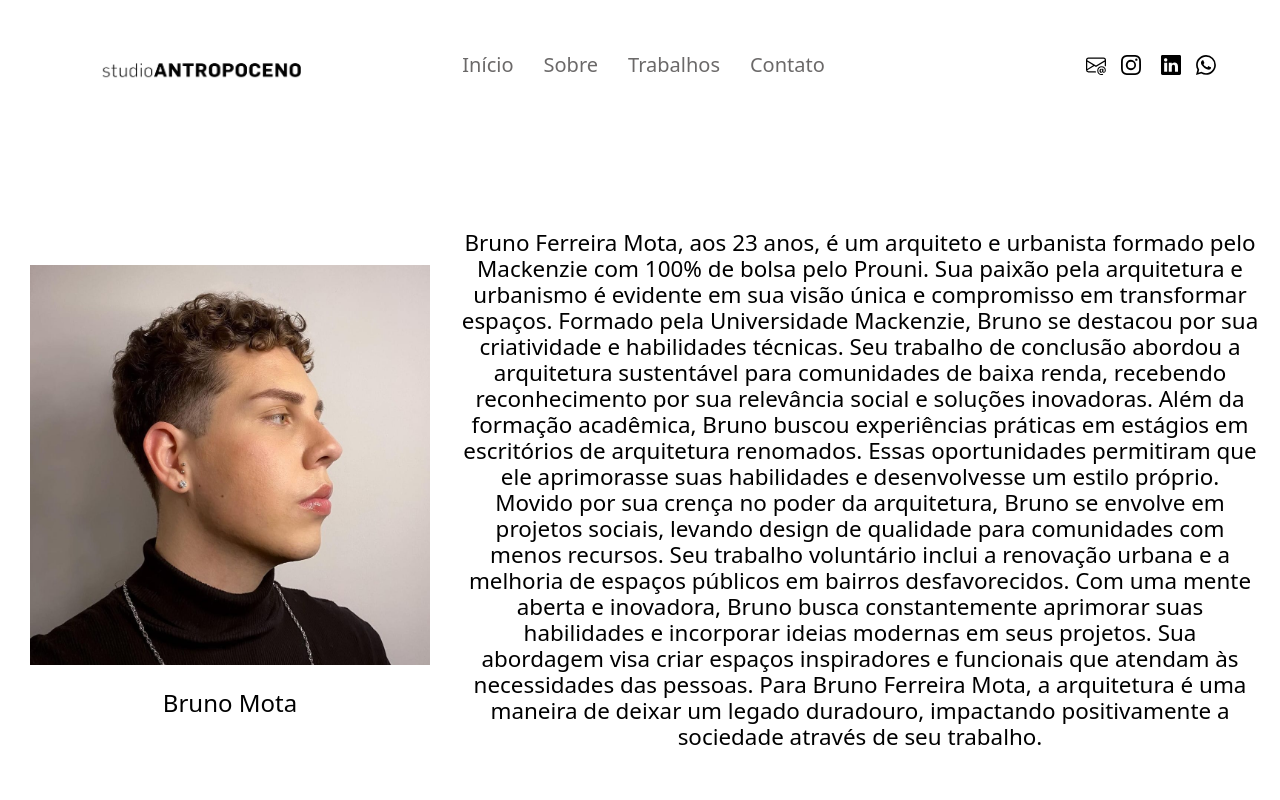
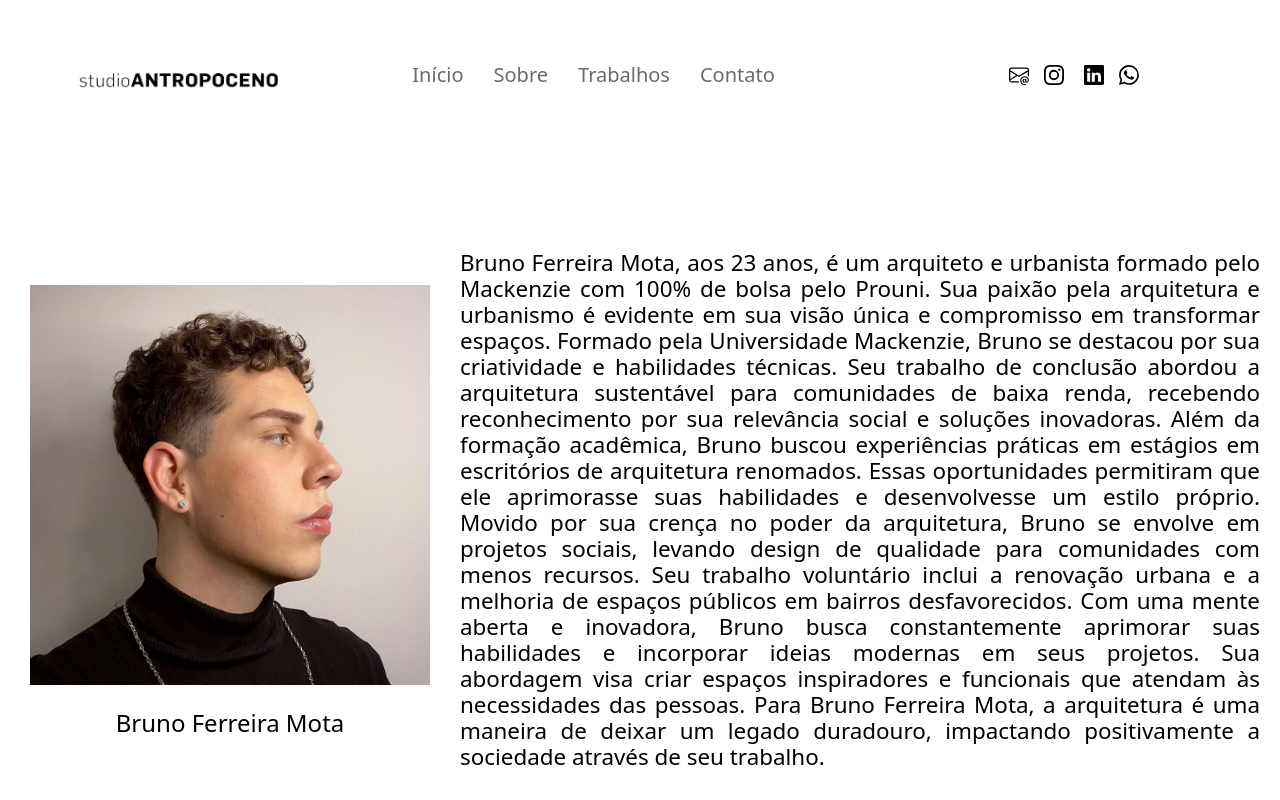
Before and after one commit to anthonythom/StudioAntropoceno, a React (Vite) app in the folder my-project/: page /sobre in a window 1280 px wide. Built offline with nearby package versions, Linux system fonts and the light colour scheme.

Commit message:
att navbar and sobre mim

```diff
--- a/my-project/package.json
+++ b/my-project/package.json
@@ -11,7 +11,9 @@
   },
   "dependencies": {
     "@react-navigation/native": "^6.1.6",
+    "bootstrap": "^5.3.0",
     "react": "^18.2.0",
+    "react-bootstrap": "^2.7.4",
     "react-dom": "^18.2.0",
     "react-router-dom": "^6.12.1",
     "styled-components": "^6.0.0-rc.3"
--- a/my-project/src/components/Navbar.jsx
+++ b/my-project/src/components/Navbar.jsx
@@ -1,4 +1,4 @@
-import React from "react";
+import React, { useState } from "react";
 import styled from "styled-components";
 import { Link } from "react-router-dom";
 
@@ -10,7 +10,8 @@ const Section = styled.div`
 const Container = styled.div`
   display: flex;
   align-items: center;
-  justify-content: space-between;
+  justify-content: space-around;
+  padding: 10px;
 `;
 
 const Links = styled.div`
@@ -18,6 +19,7 @@ const Links = styled.div`
 
   cursor: pointer;
 `;
+
 
 const Social = styled.div`
   display: flex;
@@ -32,15 +34,24 @@ const Logo = styled.img`
   height: 30px;
 
   cursor: pointer;
-  margin-left: 100px;
+
+
+
 `;
 
 const List = styled.ul`
   display: flex;
   gap: 30px;
   margin-right: 100px;
-  @media only screen and (max-width: 768px) {
-    display: none;
+
+  list-style: none;
+  @media (max-width: 768px) {
+    display: ${({ isOpen }) => (isOpen ? "flex" : "none")};
+    flex-direction: column;
+   align-items: center;
+    width: 100%;
+    margin-top: 10px;
+
   }
 `;
 
@@ -69,17 +80,41 @@ const ListItem = styled.li`
   }
 `;
 
+const MenuButton = styled.button`
+  display: none;
+
+  @media (max-width: 768px) {
+    display: block;
+  }
+`;
+
+
 const Navbar = () => {
+
+  const [isOpen, setIsOpen] = useState(false);
+
+  const handleMenuToggle = () => {
+    setIsOpen(!isOpen);
+  };
+
   return (
     <Section>
       <Container>
+
         <Link to="/">
           <Logo src="./img/logo.png" />
         </Link>
 
+        <MenuButton onClick={handleMenuToggle}>
+
+
+          <svg xmlns="http://www.w3.org/2000/svg" width="40" height="40" fill="currentColor" class="bi bi-list" viewBox="0 0 16 16">
+  <path fill-rule="evenodd" d="M2.5 12a.5.5 0 0 1 .5-.5h10a.5.5 0 0 1 0 1H3a.5.5 0 0 1-.5-.5zm0-4a.5.5 0 0 1 .5-.5h10a.5.5 0 0 1 0 1H3a.5.5 0 0 1-.5-.5zm0-4a.5.5 0 0 1 .5-.5h10a.5.5 0 0 1 0 1H3a.5.5 0 0 1-.5-.5z"/>
+</svg></MenuButton>
+
         <Links>
-          <List to="/">
-            <Link class="nav-link" href="./#home">
+          <List isOpen={isOpen}>
+            <Link to="/">
               <ListItem>Início</ListItem>
             </Link>
 
--- a/my-project/src/pages/Contato/Contato.jsx
+++ b/my-project/src/pages/Contato/Contato.jsx
@@ -33,8 +33,13 @@ align-items: center;
 
 
 
-  @media only screen and (max-width: 768px) {
-    justify-content: center;
+    @media (max-width: 768px) {
+      width: 100%;
+    height: 100%;
+    border-radius: 10px;
+    margin: 5rem auto 0 auto;
+
+
   }
 `;
 
@@ -44,18 +49,12 @@ display: flex;
 font-size: 50px;
   font-weight: 200px;
   justify-content: center;
-
+flex-direction: column;
+align-items: center;
+gap: 20px;
 
 `;
-const Line = styled.img`
- width: 30px;
-  margin-left: 25vh;
-  display: flex;
-align-items: center;
- justify-items: center;
-  justify-content: center;
 
-`;
 
 
 const Desc = styled.p`
@@ -158,9 +157,12 @@ const Contato = () => {
       <Container>
         <Left>
           <Form ref={ref} onSubmit={handleSubmit}>
-            <Title>Contato</Title>
+            <Title>Contato
+            <svg xmlns="http://www.w3.org/2000/svg" width="25" height="25" fill="currentColor" class="bi bi-envelope-open" viewBox="0 0 16 16">
+  <path d="M8.47 1.318a1 1 0 0 0-.94 0l-6 3.2A1 1 0 0 0 1 5.4v.817l5.75 3.45L8 8.917l1.25.75L15 6.217V5.4a1 1 0 0 0-.53-.882l-6-3.2ZM15 7.383l-4.778 2.867L15 13.117V7.383Zm-.035 6.88L8 10.082l-6.965 4.18A1 1 0 0 0 2 15h12a1 1 0 0 0 .965-.738ZM1 13.116l4.778-2.867L1 7.383v5.734ZM7.059.435a2 2 0 0 1 1.882 0l6 3.2A2 2 0 0 1 16 5.4V14a2 2 0 0 1-2 2H2a2 2 0 0 1-2-2V5.4a2 2 0 0 1 1.059-1.765l6-3.2Z"/>
+</svg>
+            </Title>
 
-            <Line src="./img/line.png" />
 
             <Desc>
               Sinta-se à vontade para entrar em contato comigo enviando o formulário abaixo e retornarei o mais breve possível.</Desc>
--- a/my-project/src/pages/Home/Home.jsx
+++ b/my-project/src/pages/Home/Home.jsx
@@ -116,7 +116,7 @@ const PhotoProtection = styled.div`
 
 const Intro = styled.div`
 
-width: 100%;
+
 
   align-items: center;
   text-align: center;
--- a/my-project/src/pages/Sobre/Sobre.jsx
+++ b/my-project/src/pages/Sobre/Sobre.jsx
@@ -17,6 +17,11 @@ text-align: center;
 align-items: center;
 justify-content: space-evenly;
 
+
+@media (max-width: 768px) {
+  flex-direction: column;
+
+  }
 `;
 
 
@@ -96,7 +101,7 @@ const Right= styled.h1`
 
 const Description = styled.p`
   font-size: 1.4rem;
-  text-align: center;
+  text-align: justify;
   max-width: 800px;
   margin-bottom: 2rem;
 
@@ -109,14 +114,18 @@ const Description = styled.p`
   padding-bottom: 20px;
 
 
+  @media (max-width: 768px) {
+
+    width: 90%;
+    margin: auto;
+  font-size: 15px;
+
+  text-align: center;
 
 
-  @font-face {
-    font-family: 'Raleway Thin';
-    font-style: normal;
-    font-weight: normal;
-    src: local('Raleway Thin'), url('Raleway Thin.woff') format('woff');
-    }
+
+  }
+
 `;
 
 const Name = styled.h1`
@@ -168,7 +177,7 @@ const Sobre = () => {
     <PhotoOverlay> </PhotoOverlay>
 <PhotoProtection></PhotoProtection>
 
-      <Name>Bruno Mota</Name>
+      <Name>Bruno Ferreira Mota</Name>
 
       </PhotoContainer>
 
--- a/my-project/src/pages/Trabalhos/Trabalhos.jsx
+++ b/my-project/src/pages/Trabalhos/Trabalhos.jsx
@@ -1,8 +1,23 @@
 import React from 'react'
+import styled from "styled-components";
+
+const Section = styled.div`
+width: 100%;
+height: 100%;
+display: flex;
+align-items: center;
+justify-content: center;
+font-size: 200px;
+color: darkgreen;
+`;
+
+
 
 function Trabalhos() {
   return (
-    <div>Trabalhos</div>
+
+    <Section>
+    <div>Trabalhos</div></Section>
   )
 }
 
```
Also changed, not shown: 1 other file (tests, documents, lock files or other folders).
